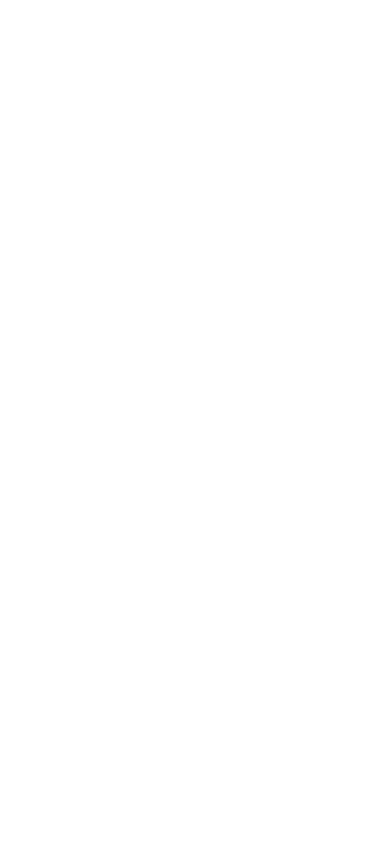
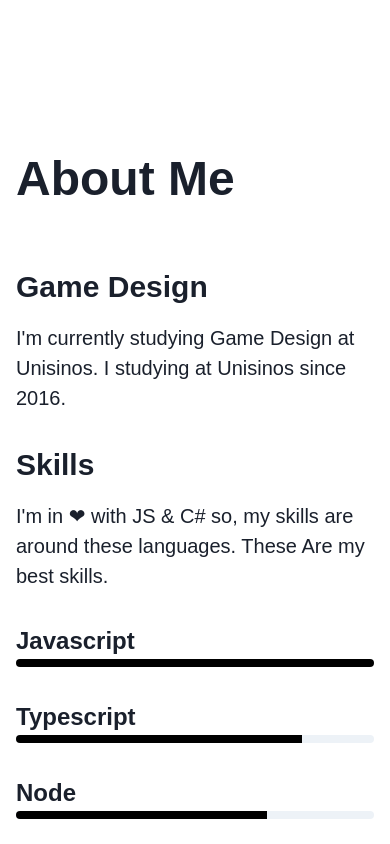
Before and after one commit to gbcosta/portfolio-react-ts, a React (Vite) app: page /about in a window 390 px wide. Shown: the top 844 px of the page. Built offline with nearby package versions, Linux system fonts and the light colour scheme.

Commit message:
add responsivity to marginPage

```diff
--- a/src/components/MarginComponent/index.tsx
+++ b/src/components/MarginComponent/index.tsx
@@ -8,14 +8,30 @@
 }
 
 export const MarginPage = (props: MarginPageProps): JSX.Element => {
-  const marginRight = props.marginRight ? props.marginRight : "35rem";
-  const marginLeft = props.marginLeft ? props.marginLeft : "35rem";
   const marginTop = props.marginTop ? props.marginTop : 16;
   return (
     <Flex
       sx={{
-        mr: marginRight,
-        ml: marginLeft,
+        mr: [
+          "1rem",
+          "5rem",
+          "10rem",
+          "15rem",
+          "20rem",
+          "25rem",
+          "30rem",
+          "35rem",
+        ],
+        ml: [
+          "1rem ",
+          "5rem",
+          "10rem",
+          "15rem",
+          "20rem",
+          "25rem",
+          "30rem",
+          "35rem",
+        ],
         mt: marginTop,
         flexDirection: "column",
       }}
```
